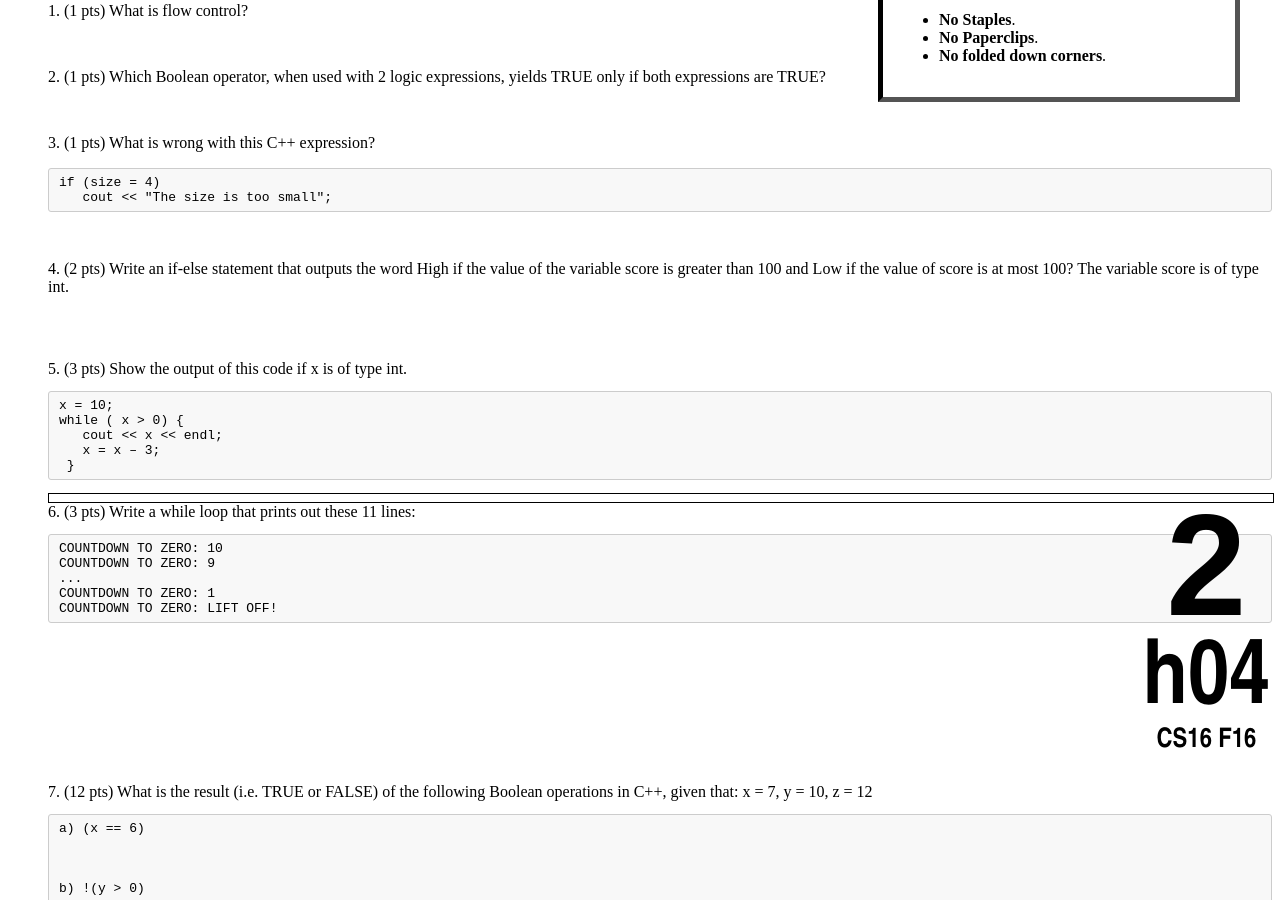
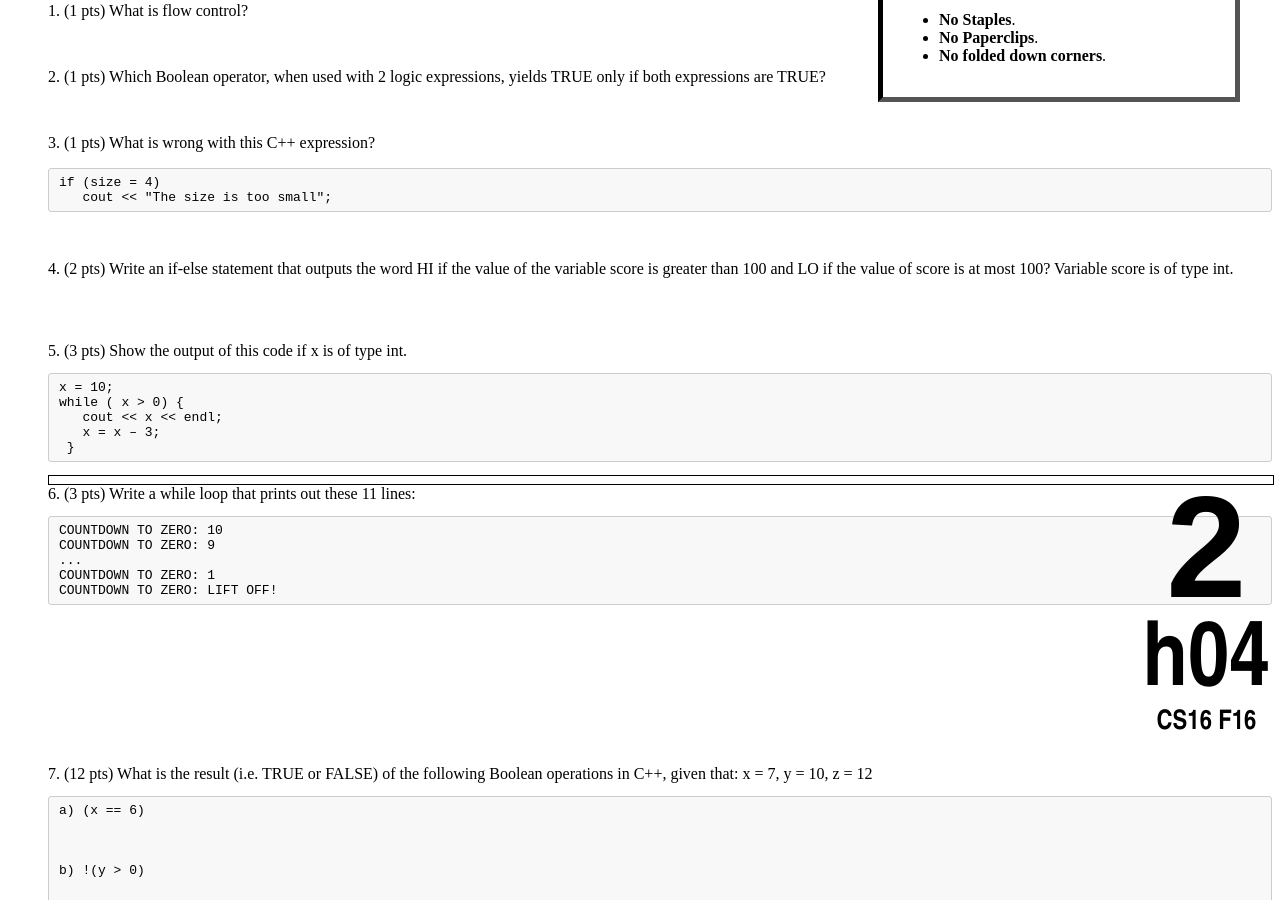
Before and after one commit to ucsb-cs16-s16/https-ucsb-cs16-s17.github.io, a Jekyll site: the page built from _hwk/h04.md, in a window 1280 px wide and 900 px high, scrolled down 788 px. Built offline with Jekyll 4.4.1, drawn with Linux system fonts in a browser that asks for light colours.

Commit message:
Update h04.md

```diff
--- a/_hwk/h04.md
+++ b/_hwk/h04.md
@@ -27,7 +27,7 @@ if (size = 4)
   </div>
   <div style="margin-bottom:3em"></div>
 
-4.	(2 pts) Write an if-else statement that outputs the word High if the value of the variable score is greater than 100 and Low if the value of score is at most 100? The variable score is of type int.
+4.	(2 pts) Write an if-else statement that outputs the word HI if the value of the variable score is greater than 100 and LO if the value of score is at most 100? Variable score is of type int.
   <div style="margin-bottom:4em"></div>
 
 5.	(3 pts) Show the output of this code if x is of type int.
```
